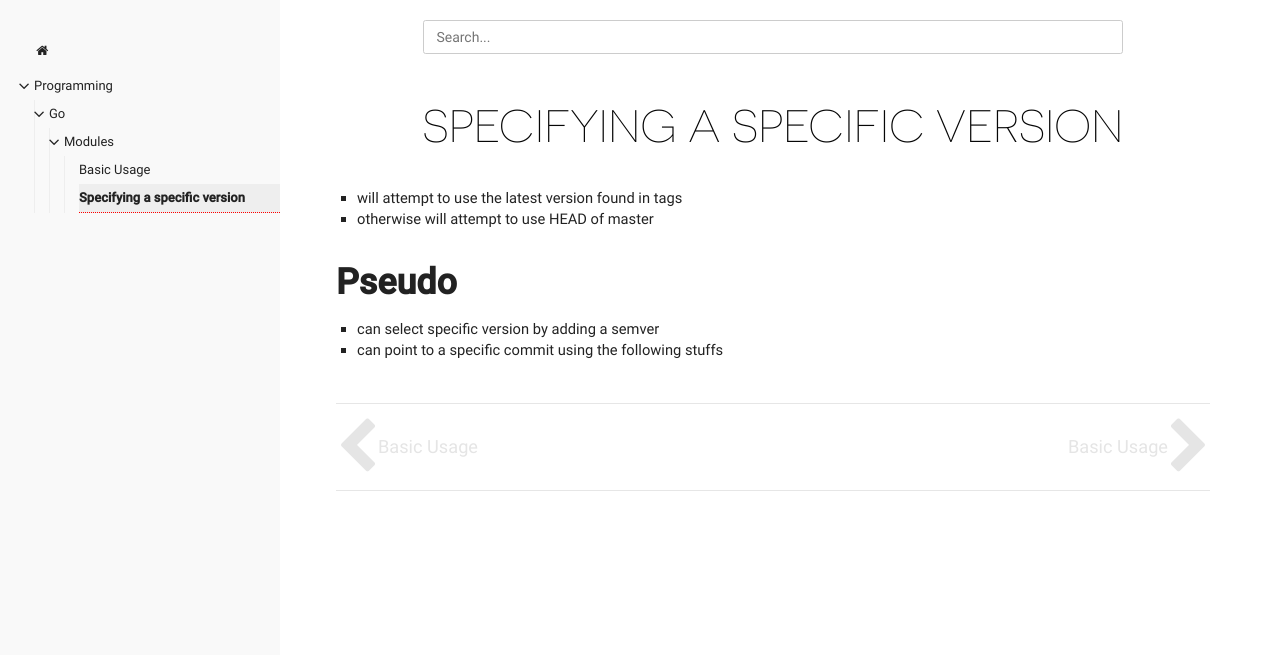
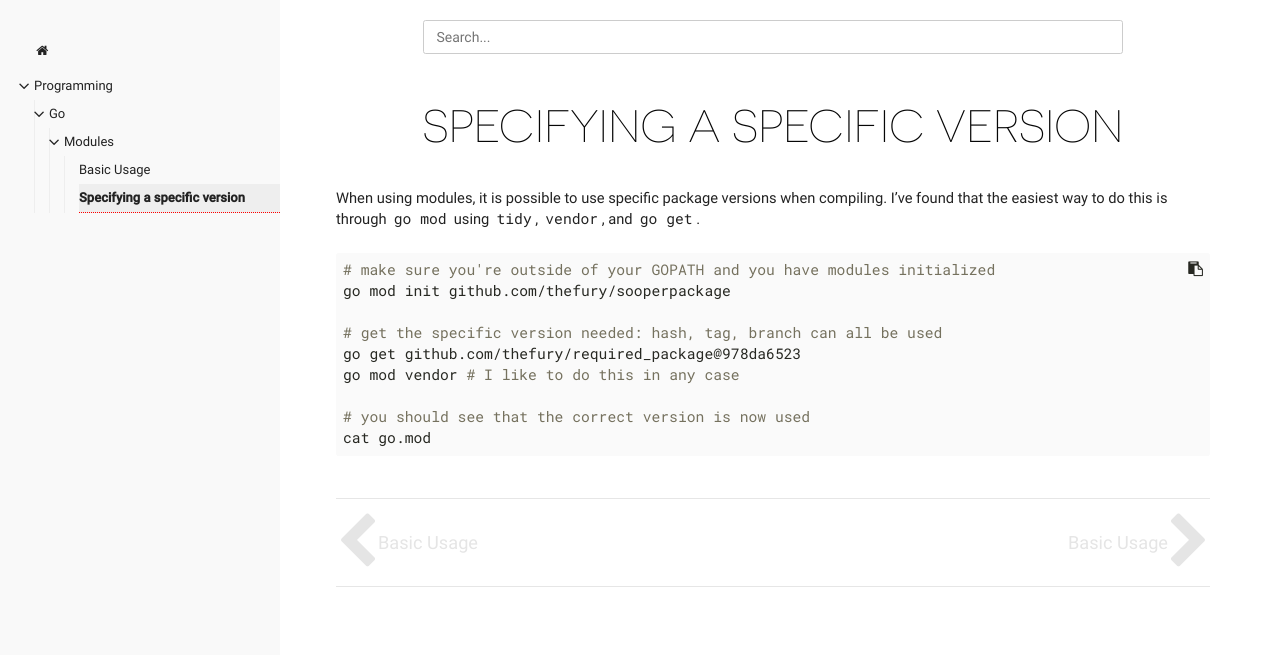
Before and after one commit to thefury/thefury.github.io, a plain HTML site: page programming/go/modules/specify-version/index.html in a window 1280 px wide. Shown: the part 71-726 px from the top of the page. Drawn offline with Linux system fonts and the light colour scheme.

Commit message:
rebuilding site Wed 23 Oct 2019 12:28:38 EDT

```diff
--- a/index.json
+++ b/index.json
@@ -46,7 +46,7 @@
 	"title": "Specifying a specific version",
 	"tags": [],
 	"description": "",
-	"content": "  will attempt to use the latest version found in tags otherwise will attempt to use HEAD of master  Pseudo  can select specific version by adding a semver can point to a specific commit using the following stuffs  "
+	"content": "When using modules, it is possible to use specific package versions when compiling. I\u0026rsquo;ve found that the easiest way to do this is through go mod using tidy, vendor, and go get.\n# make sure you\u0026#39;re outside of your GOPATH and you have modules initialized go mod init github.com/thefury/sooperpackage # get the specific version needed: hash, tag, branch can all be used go get github.com/thefury/required_package@978da6523 go mod vendor # I like to do this in any case # you should see that the correct version is now used cat go.mod "
 },
 {
 	"uri": "/tags/",
--- a/index.xml
+++ b/index.xml
@@ -26,7 +26,8 @@
       <pubDate>Mon, 01 Jan 0001 00:00:00 +0000</pubDate>
 
       <guid>/programming/go/modules/specify-version/</guid>
-      <description>  will attempt to use the latest version found in tags otherwise will attempt to use HEAD of master  Pseudo  can select specific version by adding a semver can point to a specific commit using the following stuffs  </description>
+      <description>When using modules, it is possible to use specific package versions when compiling. I&amp;rsquo;ve found that the easiest way to do this is through go mod using tidy, vendor, and go get.
+# make sure you&amp;#39;re outside of your GOPATH and you have modules initialized go mod init github.com/thefury/sooperpackage # get the specific version needed: hash, tag, branch can all be used go get github.com/thefury/required_package@978da6523 go mod vendor # I like to do this in any case # you should see that the correct version is now used cat go.</description>
     </item>
 
   </channel>
--- a/programming/go/modules/index.xml
+++ b/programming/go/modules/index.xml
@@ -26,7 +26,8 @@
       <pubDate>Mon, 01 Jan 0001 00:00:00 +0000</pubDate>
 
       <guid>/programming/go/modules/specify-version/</guid>
-      <description>  will attempt to use the latest version found in tags otherwise will attempt to use HEAD of master  Pseudo  can select specific version by adding a semver can point to a specific commit using the following stuffs  </description>
+      <description>When using modules, it is possible to use specific package versions when compiling. I&amp;rsquo;ve found that the easiest way to do this is through go mod using tidy, vendor, and go get.
+# make sure you&amp;#39;re outside of your GOPATH and you have modules initialized go mod init github.com/thefury/sooperpackage # get the specific version needed: hash, tag, branch can all be used go get github.com/thefury/required_package@978da6523 go mod vendor # I like to do this in any case # you should see that the correct version is now used cat go.</description>
     </item>
 
   </channel>
--- a/programming/go/modules/specify-version/index.html
+++ b/programming/go/modules/specify-version/index.html
@@ -5,7 +5,7 @@
 
       <meta charset="utf-8">
 <meta name="viewport" content="width=device-width, initial-scale=1, maximum-scale=1, user-scalable=no">
-<meta name="revised" content="2019-10-23T10:43:13 EDT">
+<meta name="revised" content="2019-10-23T12:28:38 EDT">
 <title>Specifying a specific version :: DocDock Documentation</title>
 <link rel="shortcut icon" href="/images/favicon.png" type="image/x-icon" />
 <link href="/css/font-awesome.min.css" rel="stylesheet">
@@ -161,19 +161,19 @@
 
 
 
+    <p>When using modules, it is possible to use specific package versions
+when compiling. I&rsquo;ve found that the easiest way to do this is through
+<code>go mod</code> using <code>tidy</code>, <code>vendor</code>, and <code>go get</code>.</p>
 
+<div class="highlight"><pre style="color:#272822;background-color:#fafafa;-moz-tab-size:4;-o-tab-size:4;tab-size:4"><code class="language-sh" data-lang="sh"><span style="color:#75715e"># make sure you&#39;re outside of your GOPATH and you have modules initialized</span>
+go mod init github.com/thefury/sooperpackage
 
-<ul>
-<li>will attempt to use the latest version found in tags</li>
-<li>otherwise will attempt to use HEAD of master</li>
-</ul>
+<span style="color:#75715e"># get the specific version needed: hash, tag, branch can all be used</span>
+go get github.com/thefury/required_package@978da6523
+go mod vendor <span style="color:#75715e"># I like to do this in any case</span>
 
-<h2 id="pseudo">Pseudo</h2>
-
-<ul>
-<li>can select specific version by adding a semver</li>
-<li>can point to a specific commit using the following stuffs</li>
-</ul>
+<span style="color:#75715e"># you should see that the correct version is now used</span>
+cat go.mod</code></pre></div>
 
 
 
```
Also changed, not shown: 404.html (+1 -1 lines), categories/index.html (+1 -1 lines), index.html (+1 -1 lines), programming/go/index.html (+1 -1 lines), programming/go/modules/basic-usage/index.html (+1 -1 lines), programming/go/modules/index.html (+1 -1 lines), programming/index.html (+1 -1 lines), tags/index.html (+1 -1 lines).
